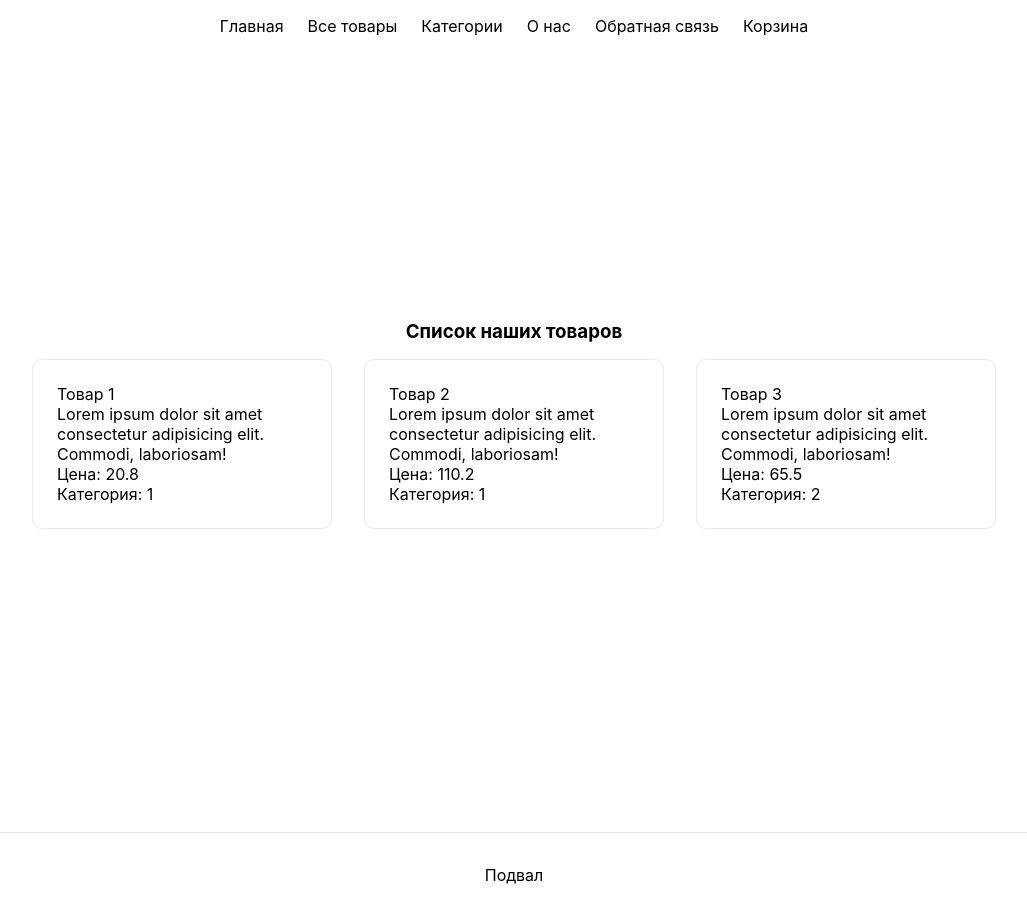
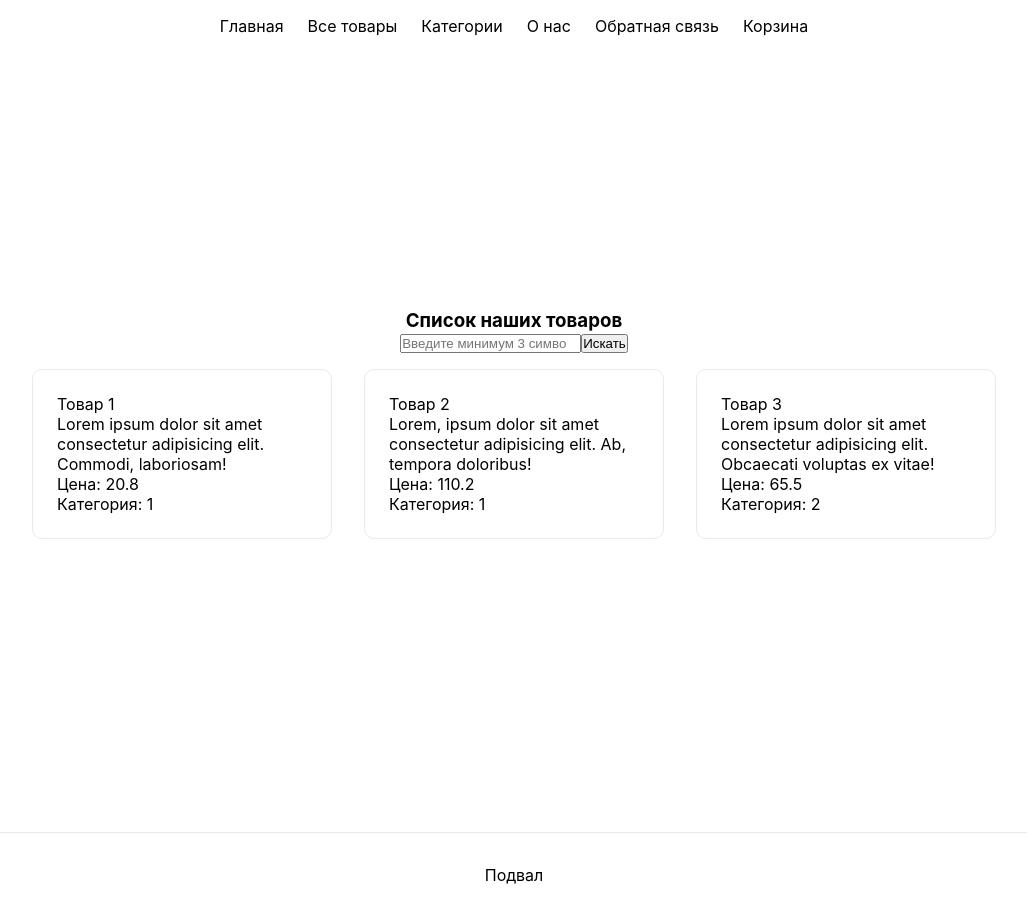
Before and after one commit to liligga/best-eshop, a Next.js app: page /products in a window 1280 px wide. Shown: the whole page, without its empty margins (126-1153 px from the left). Built offline with nearby package versions, Linux system fonts and the light colour scheme.

Commit message:
Поиск товаров

```diff
--- /dev/null
+++ b/components/productSearch.tsx
@@ -0,0 +1,11 @@
+import { useState } from "react"
+
+
+export default function ProductSearch({onSearch}:any) {
+    return (
+        <form action="" method="get" onSubmit={e => e.preventDefault()}>
+            <input type="search" onChange={onSearch} placeholder="Введите минимум 3 символа)" />
+            <button type="submit">Искать</button>
+        </form>
+    )
+}
--- a/pages/api/products.ts
+++ b/pages/api/products.ts
@@ -20,7 +20,7 @@ export default function handler(
         id: 2,
         name: "Товар 2",
         price: 110.2,
-        desc: "Lorem ipsum dolor sit amet consectetur adipisicing elit. Commodi, laboriosam!",
+        desc: "Lorem, ipsum dolor sit amet consectetur adipisicing elit. Ab, tempora doloribus!",
         images: ["2.jpg"],
         category: 1
       },
@@ -28,7 +28,7 @@ export default function handler(
         id: 3,
         name: "Товар 3",
         price: 65.5,
-        desc: "Lorem ipsum dolor sit amet consectetur adipisicing elit. Commodi, laboriosam!",
+        desc: "Lorem ipsum dolor sit amet consectetur adipisicing elit. Obcaecati voluptas ex vitae!",
         images: ["3.jpg"],
         category: 2
       }
--- a/pages/products/index.tsx
+++ b/pages/products/index.tsx
@@ -2,6 +2,8 @@ import { useEffect, useState } from 'react'
 import Link from 'next/link'
 import Image from 'next/image'
 import styles from '../../styles/Home.module.css'
+import ProductSearch from '../../components/productSearch'
+
 
 const getProducts = async () => {
     const resp = await fetch("/api/products")
@@ -11,6 +13,7 @@ const getProducts = async () => {
 
 export default function ProductListPage() {
     const [products, setProducts] = useState([])
+    const [searchToken, setSearchToken] = useState("")
 
     useEffect(() => {
         getProducts().then( data => {
@@ -19,13 +22,24 @@ export default function ProductListPage() {
     }, []);
 
 
+    const submitSearch = (e: any) => {
+        const search = e.target.value.trim().toLowerCase();
+        if (search.length >= 3) {
+            setSearchToken(search);
+        } else {
+            setSearchToken('')
+        }
+    }
+
+
     return (
         <div className={styles.container}>
             <main className={styles.main}>
                 <h3>Список наших товаров</h3>
+                <ProductSearch onSearch={submitSearch}/>
                 <div className={styles.productList}>
 
-                    {products.map((p) =>
+                    {products.filter(p => p.name.toLowerCase().includes(searchToken)||p.desc.toLowerCase().includes(searchToken)).map((p) =>
                         <div className={styles.card}>
                             <Link href={`/products/${p.id}`}>{p.name}</Link>
                             <p>
```
